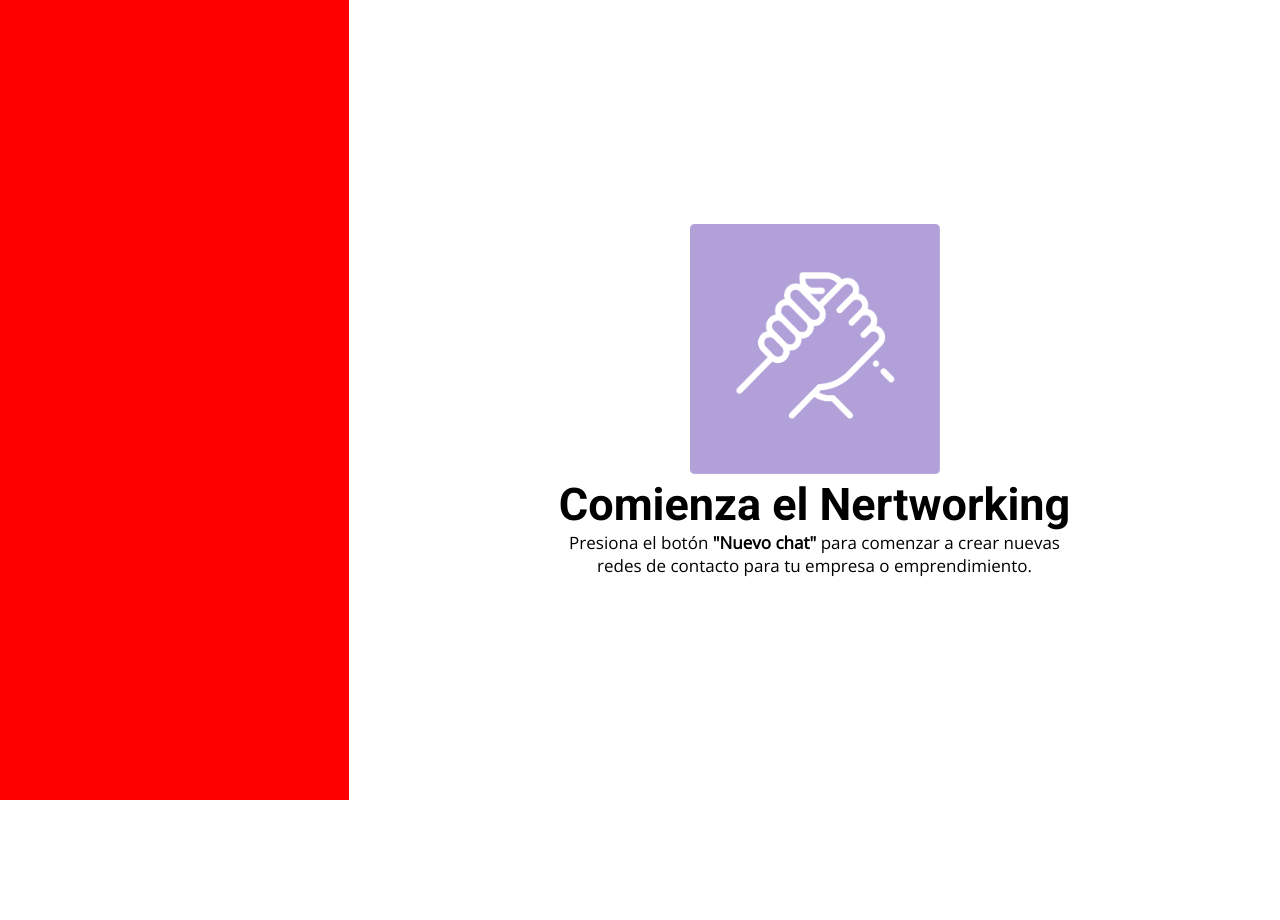
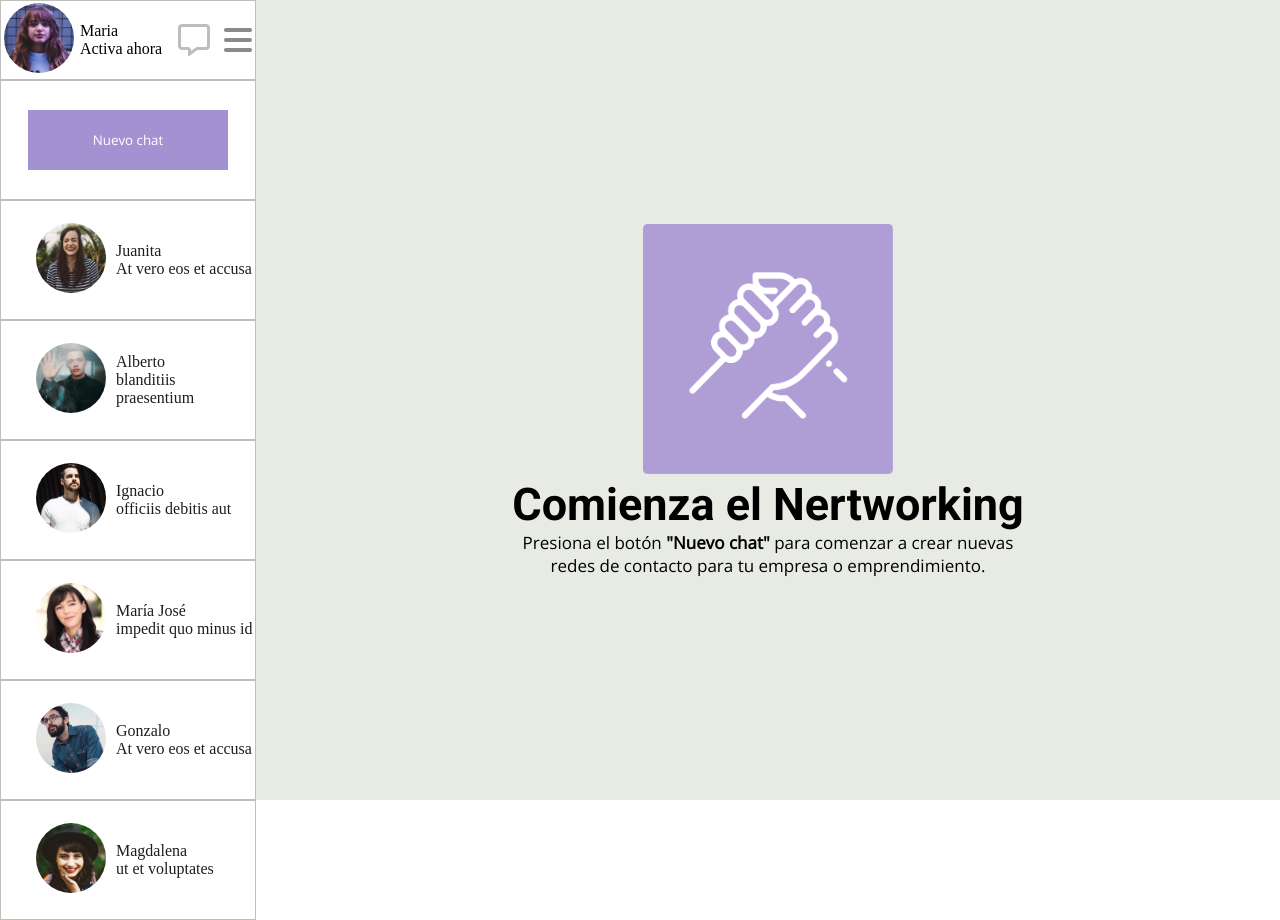
Before and after one commit to maximilianoarevalo/DesafioLatam, a plain HTML site: page Modulo2/Desafio1/index.html in a window 1280 px wide. Before the commit the page ends 800 px from the top, so only its background shows below. Drawn offline with nearby package versions, Linux system fonts and the light colour scheme.

Commit message:
Seccion izquierda armada, faltan detalles

```diff
--- a/Modulo2/Desafio1/assets/css/styles.css
+++ b/Modulo2/Desafio1/assets/css/styles.css
@@ -12,13 +12,80 @@
 }
 
 .left-section{
-    background-color: red;
     height: 100vh;
-    width: 30vw;
+    width: 20vw;
+    display: flex;
+    flex-direction: column;
+}
+
+.left-section .profile{
+    min-height: 10vh;
+    display: flex;
+    border: 1px solid #BEC1BB;
+    align-items: center;
+    justify-content: space-around;
+
+}
+
+.left-section .profile-image img{
+    height: 70px;
+    width: 70px;
+    border-radius: 50%;
+}
+
+
+.left-section .chat{
+    min-height: 15vh;
+    border: 1px solid #BEC1BB;
+    display: flex;
+}
+
+.left-section .chat .new-chat{
+    background-color: #A491D2;
+    width: 200px;
+    height: 60px;
+    margin: auto;
+    color: white;
+    font-family: 'Open Sans', sans-serif;
+    font-weight: 16px;
+    border: none;
+}
+
+.left-section .contacts{
+    height: 80vh;
+}
+
+.left-section .person{
+    display: flex;
+    align-items: center;
+    border: 1px solid #BEC1BB;;
+    width: 100%;
+    height: 120px;
+}
+
+.left-section .person-image img{
+    width: 70px;
+    height: 70px;
+    border-radius: 50%;
+    margin-right: 10px;
+    margin-left: 35px;
+}
+
+.left-section .person-data{
+    display: flex;
+    flex-direction: column;
+}
+
+.left-section .person-data:first-child{
+    margin-bottom: 5px;
+}
+
+.left-section .person-text{
+    color: #1B1F21;
 }
 
 .right-section{
-    background-color: #fff;
+    background-color: #E8EBE4;
     height: 100vh;
     width: 80vw;
     display: flex;
--- a/Modulo2/Desafio1/index.html
+++ b/Modulo2/Desafio1/index.html
@@ -5,10 +5,90 @@
     <meta name="viewport" content="width=device-width, initial-scale=1.0" />
     <title>Document</title>
     <link rel="stylesheet" href="assets/css/styles.css" />
+    <script
+      src="https://kit.fontawesome.com/67f6c5820c.js"
+      crossorigin="anonymous"
+    ></script>
   </head>
   <body>
     <div class="container">
-      <div class="left-section"></div>
+      <div class="left-section">
+        <div class="profile">
+          <div class="profile-image">
+            <img src="./assets/img/maria.jpg" alt="" />
+          </div>
+          <div class="profile-text">
+            <p>Maria</p>
+            <p>Activa ahora</p>
+          </div>
+          <div class="profile-icons">
+            <i
+              class="fa-regular fa-message fa-2xl"
+              style="color: #bdbdbd; margin: 10px"
+            ></i>
+            <i class="fa-solid fa-bars fa-2xl" style="color: #8a8a8a"></i>
+          </div>
+        </div>
+        <div class="chat">
+          <button class="new-chat">Nuevo chat</button>
+        </div>
+        <div class="contacts">
+          <div class="person">
+            <div class="person-image">
+              <img src="./assets/img/juanita.jpg" alt="" />
+            </div>
+            <div class="person-data">
+              <p class="person-text">Juanita</p>
+              <p class="person-text">At vero eos et accusa</p>
+            </div>
+          </div>
+          <div class="person">
+            <div class="person-image">
+              <img src="./assets/img/alberto.jpg" alt="" />
+            </div>
+            <div class="person-data">
+              <p class="person-text">Alberto</p>
+              <p class="person-text">blanditiis praesentium</p>
+            </div>
+          </div>
+          <div class="person">
+            <div class="person-image">
+              <img src="./assets/img/ignacio.jpg" alt="" />
+            </div>
+            <div class="person-data">
+              <p class="person-text">Ignacio</p>
+              <p class="person-text">officiis debitis aut</p>
+            </div>
+          </div>
+          <div class="person">
+            <div class="person-image">
+              <img src="./assets/img/mariajose.jpg" alt="" />
+            </div>
+            <div class="person-data">
+              <p class="person-text">María José</p>
+              <p class="person-text">impedit quo minus id</p>
+            </div>
+          </div>
+          <div class="person">
+            <div class="person-image">
+              <img src="./assets/img/gonzalo.jpg" alt="" />
+            </div>
+            <div class="person-data">
+              <p class="person-text">Gonzalo</p>
+              <p class="person-text">At vero eos et accusa</p>
+            </div>
+          </div>
+          <div class="person">
+            <div class="person-image">
+              <img src="./assets/img/magdalena.jpg" alt="" />
+            </div>
+            <div class="person-data">
+              <p class="person-text">Magdalena</p>
+              <p class="person-text">ut et voluptates</p>
+            </div>
+          </div>
+        </div>
+      </div>
       <div class="right-section">
         <div class="image">
           <img class="principal-img" src="./assets/img/hand.png" alt="" />
```
Also changed, not shown: Modulo2/Desafio1/assets/img/alberto.jpg (renamed from Modulo2/Desafio1/assets/img/Screen Shot 2018-11-28 at 15.32.16.jpg), Modulo2/Desafio1/assets/img/cristian.jpg (renamed from Modulo2/Desafio1/assets/img/Screen Shot 2018-11-28 at 15.28.30.jpg), Modulo2/Desafio1/assets/img/gonzalo.jpg (renamed from Modulo2/Desafio1/assets/img/Screen Shot 2018-11-28 at 15.31.09.jpg), Modulo2/Desafio1/assets/img/ignacio.jpg (renamed from Modulo2/Desafio1/assets/img/Screen Shot 2018-11-28 at 15.30.34.jpg), Modulo2/Desafio1/assets/img/juanita.jpg (renamed from Modulo2/Desafio1/assets/img/Screen Shot 2018-11-28 at 15.27.14.jpg), Modulo2/Desafio1/assets/img/juanpablo.jpg (renamed from Modulo2/Desafio1/assets/img/Screen Shot 2018-11-28 at 15.30.54.jpg), Modulo2/Desafio1/assets/img/magdalena.jpg (renamed from Modulo2/Desafio1/assets/img/Screen Shot 2018-11-28 at 15.28.04.jpg), Modulo2/Desafio1/assets/img/mariajose.jpg (renamed from Modulo2/Desafio1/assets/img/Screen Shot 2018-11-28 at 15.32.44.jpg).
